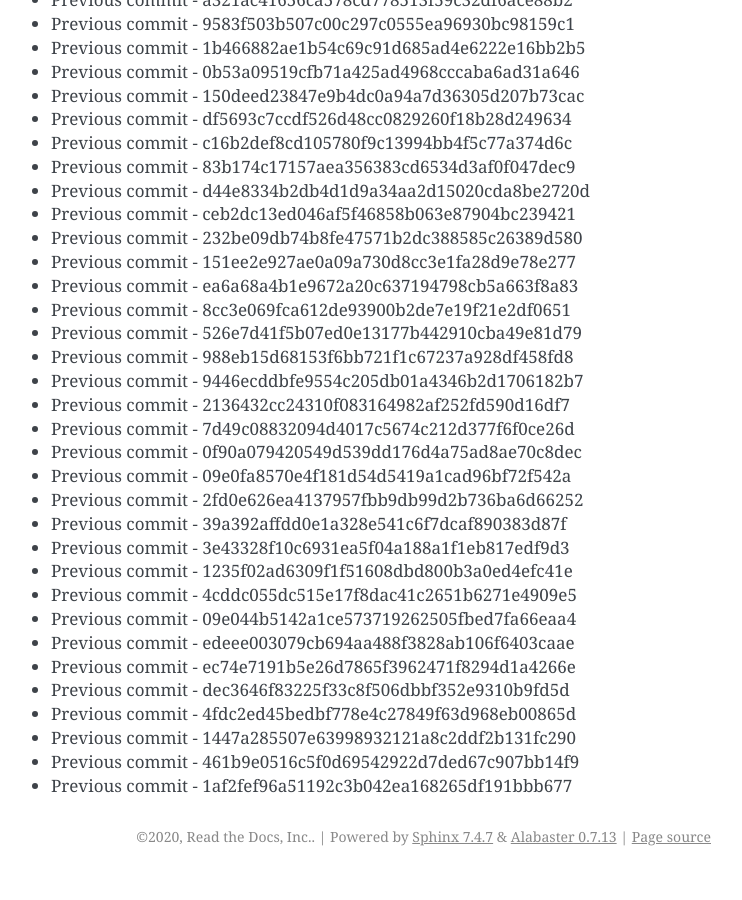
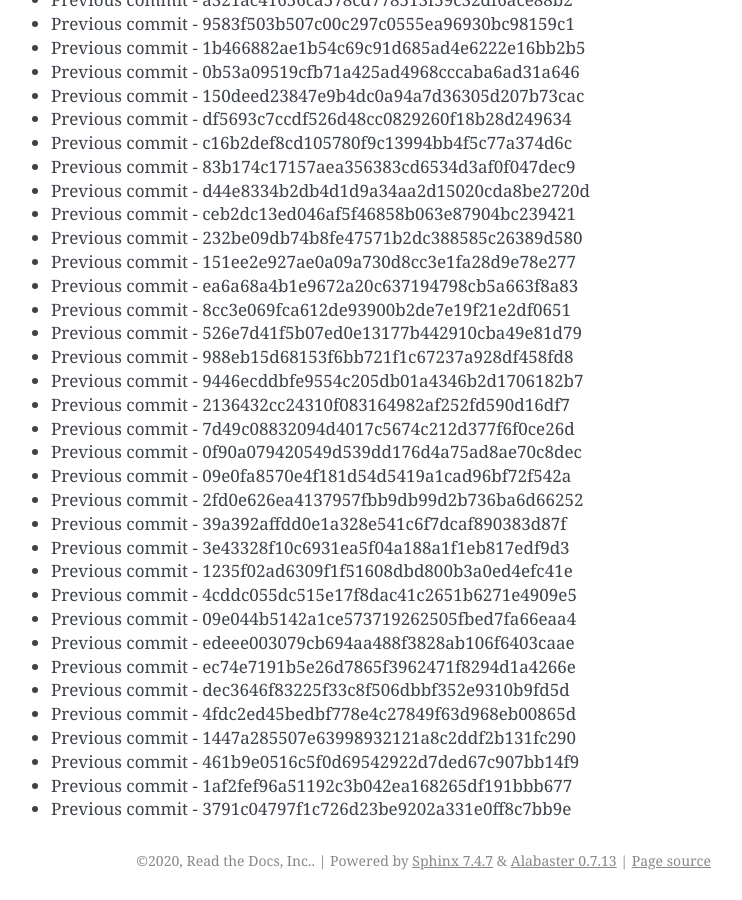
Before and after one commit to readthedocs/rtd-git-stresstest, a Sphinx documentation site: the page built from docs/updates.rst, in a window 1280 px wide and 900 px high, scrolled down 23643 px. Shown: the whole window, without its empty margins (399-1141 px from the left). Built offline with Sphinx 7.4.7, drawn with Linux system fonts in a browser that asks for light colours; before the commit the page ends 24519 px from its top, so only the background shows below that.

Commit message:
Generating commit from previous: 3791c04797f1c726d23be9202a331e0ff8c7bb9e

```diff
--- a/docs/updates.rst
+++ b/docs/updates.rst
@@ -1025,3 +1025,4 @@ It can be tested for any performance characteristics.
 * Previous commit - 1447a285507e63998932121a8c2ddf2b131fc290
 * Previous commit - 461b9e0516c5f0d69542922d7ded67c907bb14f9
 * Previous commit - 1af2fef96a51192c3b042ea168265df191bbb677
+* Previous commit - 3791c04797f1c726d23be9202a331e0ff8c7bb9e
```
